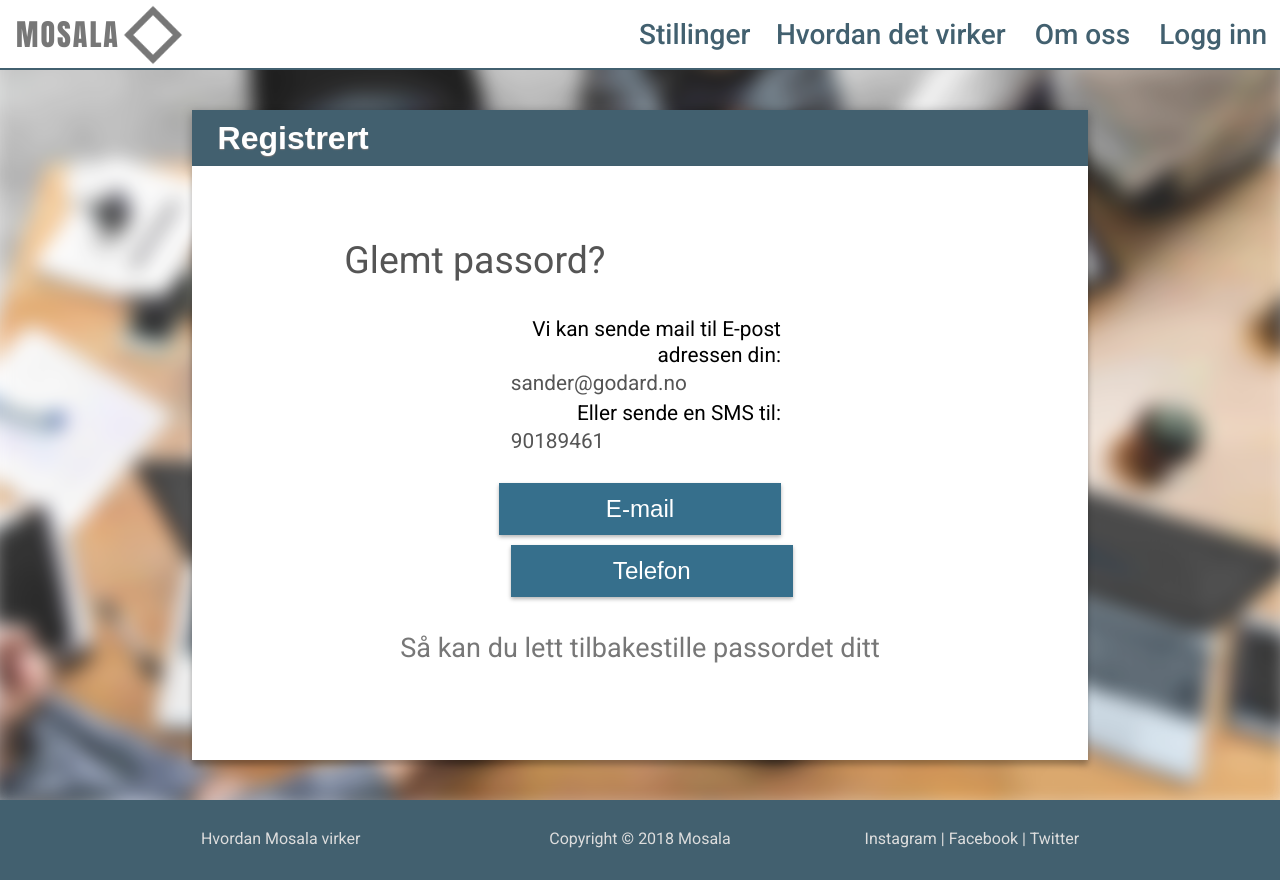
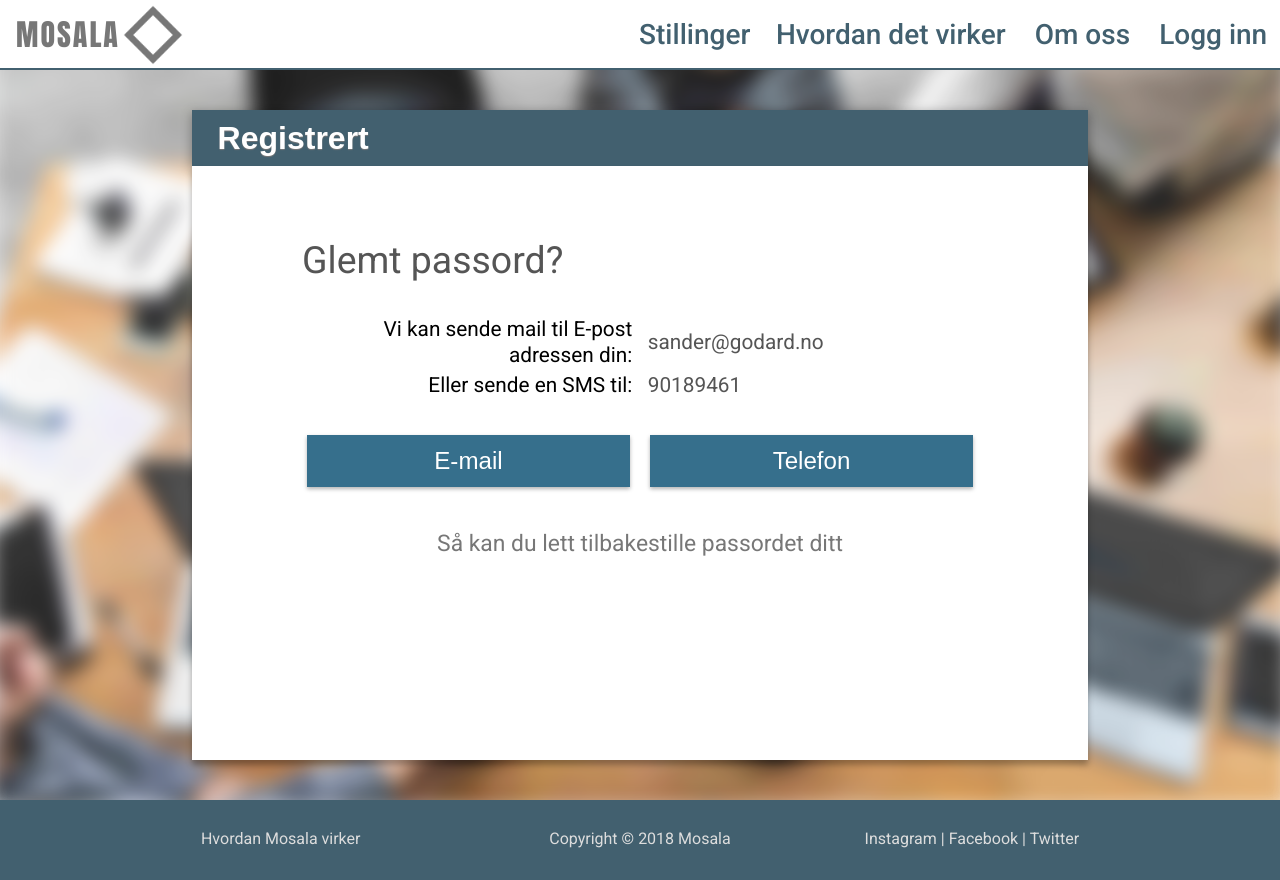
Before and after one commit to SanderGodard/Mosala, a PHP site: page /Pages/Forgot.php in a window 1280 px wide. Run offline with PHP 8.4, Linux system fonts and the light colour scheme.

Commit message:
Editing the styling of Forgot.php

```diff
--- a/Styling/Styling.css
+++ b/Styling/Styling.css
@@ -18,14 +18,14 @@ font-face {
 .SendTo {
   text-align: left !important;
   color: #555;
-  margin-left: 4%; }
+  margin-left: 2%; }
 
 .RightButton {
-  margin-left: 4%; }
+  margin-left: 2%; }
 
 .GlemtDiv {
   text-align: center;
-  width: 70%;
+  width: 80%;
   margin: auto; }
 
 .GlemtDiv h2 {
@@ -37,6 +37,9 @@ font-face {
 .GlemtDiv table {
   width: 100%; }
 
+.GlemtDiv table tr {
+  width: 100%; }
+
 .GlemtDiv table tr td {
   text-align: right;
   width: 48%;
@@ -44,10 +47,10 @@ font-face {
 
 #Nullstill {
   color: #777;
-  font-size: 1.3em; }
+  font-size: 1.1em; }
 
 .GlemtBtn {
-  margin: 2vh 0 4vh;
+  margin: 3vh 0 5vh;
   display: block; }
 
 html {
@@ -1125,6 +1128,15 @@ button[name=Register] {
     display: block;
     margin: auto; } }
 @media only screen and (max-width: 800px) {
+  .GlemtDiv table tr td {
+    width: 100% !important;
+    display: block;
+    margin: 0;
+    text-align: center !important; }
+
+  .SendTo {
+    text-align: center !important; }
+
   #Edit {
     left: 82vw;
     font-size: 100%; }
--- a/Styling/Styling.sass
+++ b/Styling/Styling.sass
@@ -48,14 +48,14 @@ font-face
 .SendTo
   text-align: left !important
   color: #555
-  margin-left: 4%
+  margin-left: 2%
 
 .RightButton
-  margin-left: 4%
+  margin-left: 2%
 
 .GlemtDiv
   text-align: center
-  width: 70%
+  width: 80%
   margin: auto
 
 .GlemtDiv h2
@@ -67,6 +67,9 @@ font-face
 .GlemtDiv table
   width: 100%
 
+.GlemtDiv table tr
+  width: 100%
+
 
 .GlemtDiv table tr td
   text-align: right
@@ -75,10 +78,10 @@ font-face
 
 #Nullstill
   color: #777
-  font-size: 1.3em
+  font-size: 1.1em
 
 .GlemtBtn
-  margin: 2vh 0 4vh
+  margin: 3vh 0 5vh
   display: block
 
 
@@ -1365,6 +1368,17 @@ button[name=Register]
     margin: auto
 
 @media #{$TabletL}
+
+  .GlemtDiv table tr td
+    width: 100% !important
+    display: block
+    margin: 0
+    text-align: center !important
+
+
+  .SendTo
+    text-align: center !important
+
   #Edit
     left: 82vw
     font-size: 100%
```
Also changed, not shown: 1 other file.
